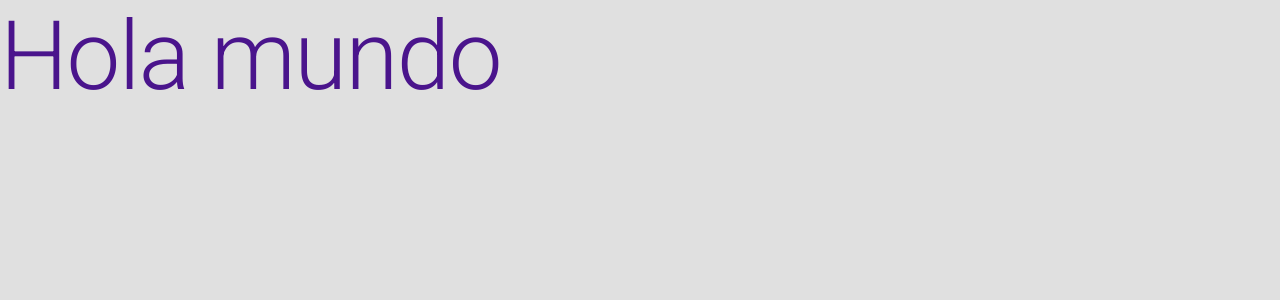
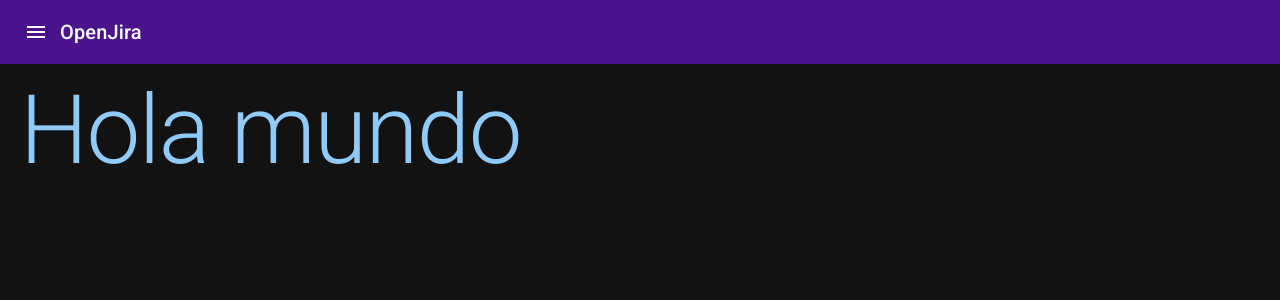
Before and after one commit to v-devOs/NextJS-Seccion-7, a Next.js app: page / in a window 1280 px wide. Shown: the top 300 px of the page. Built offline with nearby package versions, Linux system fonts and the light colour scheme.

Commit message:
Creando navbar

```diff
--- /dev/null
+++ b/components/layouts/Layout.tsx
@@ -0,0 +1,25 @@
+import { FC, ReactNode } from "react"
+import Head from "next/head"
+import { Box } from "@mui/material"
+import { Navbar } from "../ui"
+
+interface Props {
+  children: ReactNode,
+  title?: string
+}
+
+export const Layout: FC<Props> = ({ title = 'OpenJira', children }) => {
+  return (
+    <Box sx={{ flexGrow: 1 }}>
+      <Head>
+        <title>{ title }</title>
+      </Head>
+
+      <Navbar/>
+
+      <Box sx={{ padding: '10px 20px' }}>
+        { children }
+      </Box>
+    </Box>
+  )
+}
--- /dev/null
+++ b/components/layouts/index.ts
@@ -0,0 +1,2 @@
+
+export * from './Layout'
--- /dev/null
+++ b/components/ui/Navbar.tsx
@@ -0,0 +1,20 @@
+import { AppBar, IconButton, Toolbar, Typography } from "@mui/material"
+import MenuOutlinedIcon from '@mui/icons-material/MenuOutlined';
+
+export const Navbar = () => {
+  return (
+    <AppBar position="sticky" elevation={0}>
+      <Toolbar>
+        <IconButton
+          size="large"
+          edge='start'
+        >
+          <MenuOutlinedIcon/>
+        </IconButton>
+
+        <Typography variant="h6">OpenJira</Typography>
+      </Toolbar>
+
+    </AppBar>
+  )
+}
--- /dev/null
+++ b/components/ui/index.ts
@@ -0,0 +1 @@
+export * from './Navbar'
--- a/pages/_app.tsx
+++ b/pages/_app.tsx
@@ -1,12 +1,12 @@
 import type { AppProps } from 'next/app'
 import { CssBaseline, ThemeProvider } from '@mui/material'
-import { ligthTheme } from '</themes>'
+import { darkTheme, ligthTheme } from '</themes>'
 
 
 
 export default function App({ Component, pageProps }: AppProps) {
   return (
-    <ThemeProvider theme={ ligthTheme }>
+    <ThemeProvider theme={ darkTheme }>
       <CssBaseline />
       <Component {...pageProps} />
     </ThemeProvider>
--- a/pages/index.tsx
+++ b/pages/index.tsx
@@ -1,3 +1,4 @@
+import { Layout } from "</components/layouts>";
 import { Typography } from "@mui/material";
 import { NextPage } from "next"
 
@@ -5,7 +6,9 @@
 
 const HomePage: NextPage = () => {
   return (
-    <Typography variant="h1" color={'primary'}>Hola mundo</Typography>
+    <Layout>
+      <Typography variant="h1" color={'primary'}>Hola mundo</Typography>
+    </Layout>
   )
 }
 
--- a/themes/dark-theme.ts
+++ b/themes/dark-theme.ts
@@ -14,6 +14,16 @@
   },
 
   components:{
+    MuiAppBar: {
+      defaultProps: {
+        elevation: 0
+      },
+      styleOverrides: {
+        root:{
+          backgroundColor: '#4a148c',
 
+        }
+      }
+    }
   }
 });
--- a/themes/light-theme.ts
+++ b/themes/light-theme.ts
@@ -19,7 +19,14 @@
   },
 
   components:{
+    MuiAppBar: {
+      defaultProps: {
+        elevation: 0
+      },
+      styleOverrides: {
 
+      }
+    }
   }
 
 
```
